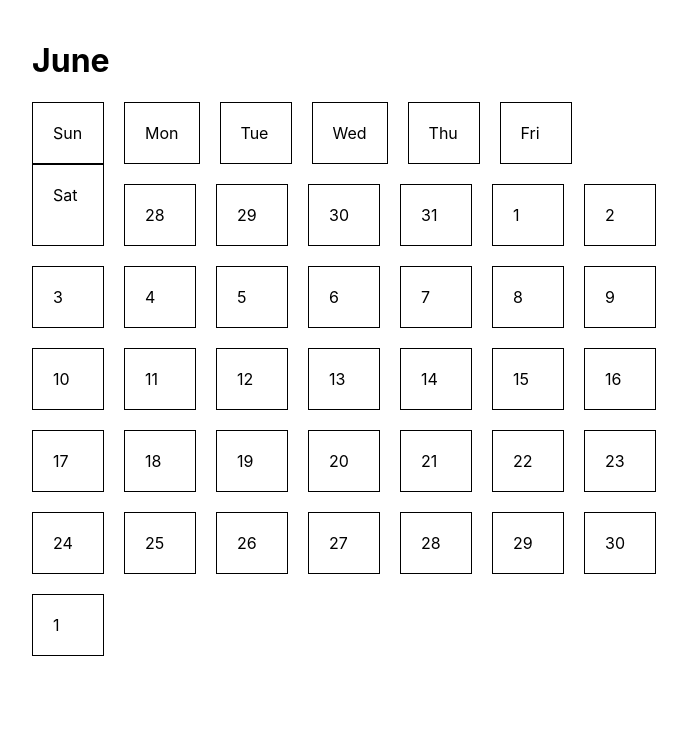
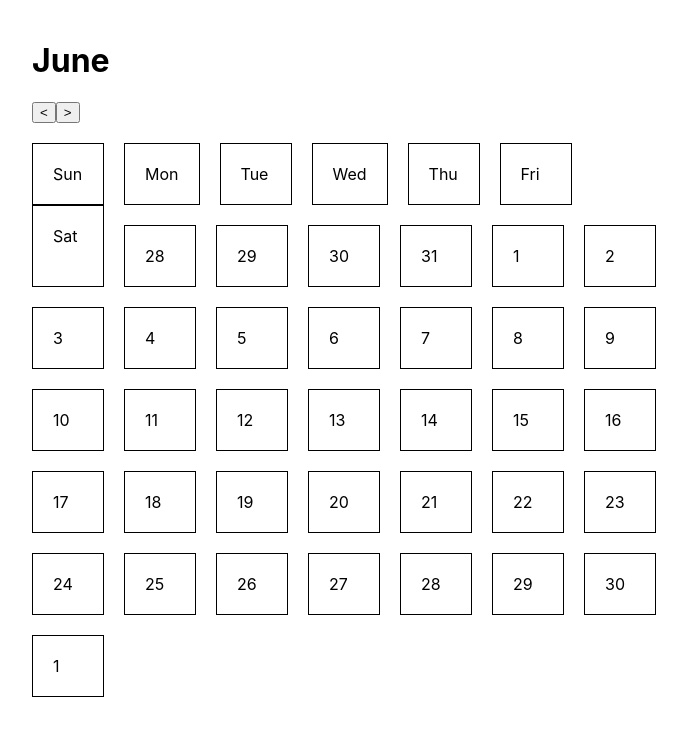
Before and after one commit to williamxmejia/calendar, a React (Create React App) app: page / in a window 1280 px wide. Shown: the top 736 px of the page, without its empty margins (68-755 px from the left). Built offline with nearby package versions, Linux system fonts and the light colour scheme.

Commit message:
feat: back and next buttons work for the months

```diff
--- a/src/App.css
+++ b/src/App.css
@@ -30,3 +30,7 @@
     min-width: 30px;
     margin-top: 20px;
 }
+
+.month-btn {
+
+}
--- a/src/components/Calendar.js
+++ b/src/components/Calendar.js
@@ -3,16 +3,18 @@ import dayjs from "dayjs"
 import weekdayPlugin from "dayjs/plugin/weekday"
 import isTodayPlugin from "dayjs/plugin/isToday"
 import objectPlugin from "dayjs/plugin/toObject"
+import localeData from "dayjs/plugin/localeData"
+
+dayjs.extend(weekdayPlugin)
+dayjs.extend(isTodayPlugin)
+dayjs.extend(objectPlugin)
+dayjs.extend(localeData)
 
 function Calendar() {
-  dayjs.extend(weekdayPlugin)
-  dayjs.extend(isTodayPlugin)
-  dayjs.extend(objectPlugin)
   const currDate = dayjs()
-
-  const [currentMonth, setCurrentMonth] =  useState(currDate)
+  const months = dayjs.months()
+  const [currentMonth, setCurrentMonth] = useState(currDate)
   const [dates, setArrayOfDates] = useState([])
-
 
   function renderDays() {
     const dateFormat = "ddd"
@@ -20,35 +22,33 @@ function Calendar() {
 
     for (let i = 0; i < 7; i++) {
       days.push(
-          <div className="calendar-days" key={i}>{currDate.weekday(i).format(dateFormat)}</div>
-      )
+        <div className="calendar-days" key={i}>
+          {currDate.weekday(i).format(dateFormat)}
+        </div>
+      );
     }
-
     return days
   }
 
-  function getAllDays () {
-    let currentDate = currentMonth.startOf('month').weekday(0)
-    const nextMonth = currentMonth.add(1, 'month')
-    const nextMonthEnd = currentMonth.add(1, 'month').month()
-    // const startDate = dayjs(`2023-07-01`);
-    const endDate = nextMonth.startOf('month').weekday(6);
+  function getAllDays() {
+    let currentDate = currentMonth.startOf("month").weekday(0)
+    const nextMonth = currentMonth.add(1, "month")
+    const nextMonthEnd = currentMonth.add(1, "month").month()
+    // const startDate = dayjs(`2023-07-01`)
+    const endDate = nextMonth.startOf("month").weekday(6)
 
     let allDates = []
     let weekDates = []
 
     let weekCounter = 1
     let dayCounter = 0
-    let b = currentMonth.startOf('month').weekday(0)
+    let b = currentMonth.startOf("month").weekday(0)
 
-
-    while(b.isBefore(endDate) || b.isSame(endDate, 'day')) {
-
+    while (b.isBefore(endDate) || b.isSame(endDate, "day")) {
       const formated = formatDateObject(b)
-
       weekDates.push(formated)
 
-      if(weekCounter === 7) {
+      if (weekCounter === 7) {
         allDates.push(weekDates)
         weekDates = []
         weekCounter = 0
@@ -56,82 +56,77 @@ function Calendar() {
 
       weekCounter++
       dayCounter++
-      b = currentDate.add(dayCounter, 'day')
-
-
+      b = currentDate.add(dayCounter, "day")
     }
     setArrayOfDates(allDates)
-
   }
 
-
-  console.log(dates)
-
-
-  useEffect (() => {
+  useEffect(() => {
     getAllDays()
   }, [currentMonth])
 
-  function renderCells () {
+  function renderCells() {
     const rows = []
     let days = []
 
-    // dates.forEach((week, index) => {
-    //   week.forEach((d, i) => {
-    //     days.push (
-    //       <div>{d.day}</div>
-    //     )
-    //   })
-    //   rows.push({days})
-    //   days = []
-    // })
-
-    dates.map(week => {
-      week.map(d => {
-        days.push(
-          <div className="calendar-in">{d.day}</div>
-        )
+    dates.map((week) => {
+      week.map((d) => {
+        days.push(<div className="calendar-in">{d.day}</div>)
       })
-      rows.push(
-        days
-      )
+      rows.push(days)
       days = []
     })
 
-    console.log(rows)
-
     return rows
-
   }
 
+  function renderButtons() {
 
+    return (
+      <div className="calendar-head">
+      <button onClick={monthHandlerBack} type="button">
+        {"<"}
+      </button>
+      <button onClick={monthHandlerForward} type="button">
+        {">"}
+      </button>
+    </div>
+    )
+  }
 
+  function monthHandlerBack() {
+    let back = currentMonth.subtract(1, "month")
+    setCurrentMonth(back)
+    console.log(back)
+  }
 
-  function formatDateObject (date) {
-    const clonedObject = {...date.toObject()}
+  function monthHandlerForward() {
+    let next = currentMonth.add(1, "month")
+    setCurrentMonth(next)
+    console.log(next)
+  }
+
+  function formatDateObject(date) {
+    const clonedObject = { ...date.toObject() }
 
     const formatObject = {
       day: clonedObject.date,
       month: clonedObject.months,
       year: clonedObject.years,
-      isCurrentDay: date.isToday()
+      isCurrentDay: date.isToday(),
     }
 
     return formatObject
   }
 
-
-
-
-
   return (
     <>
       <div className="cont-box">
-        <h1>June</h1>
+        <h1>{months[currentMonth.month()]}</h1>
+        {renderButtons()}
         <div className="calendar-head">
           {renderDays()}
           {renderCells()}
-          {/* {getAllDays()} */}
         </div>
       </div>
     </>
```
